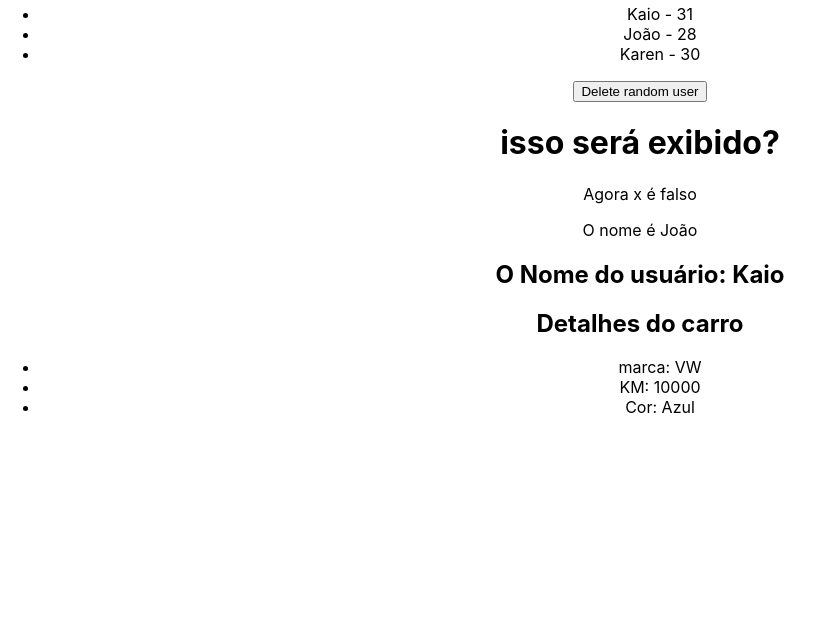
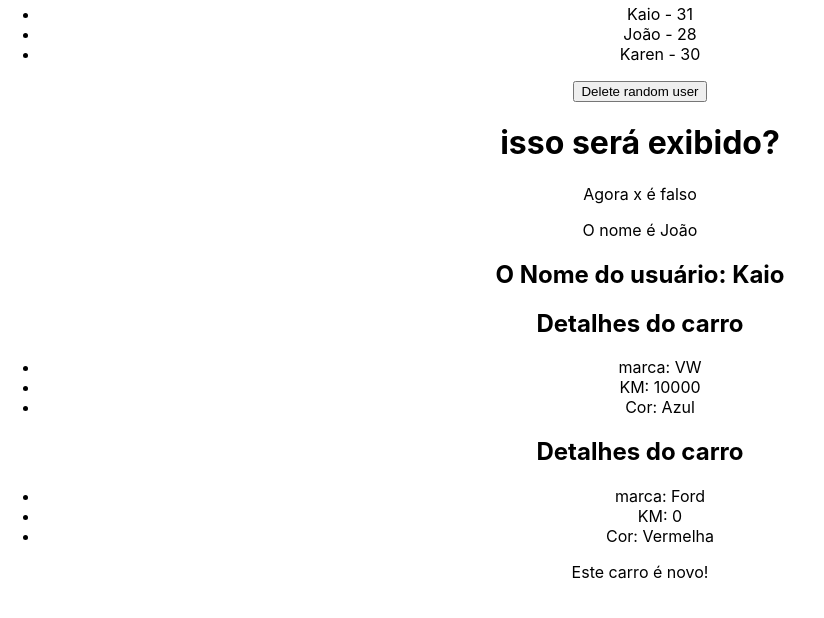
Before and after one commit to kaiotcp1/curso_react, a React (Create React App) app in the folder 3_AVANÇANDO_NO_REACT/avancando/: page / in a window 1280 px wide. Shown: the part 1148-1766 px from the top of the page, without its empty margins (0-824 px from the left). Built offline with nearby package versions, Linux system fonts and the light colour scheme.

Commit message:
Reaproveitando compenentes e teste de feature

```diff
--- a/3_AVANÇANDO_NO_REACT/avancando/src/App.js
+++ b/3_AVANÇANDO_NO_REACT/avancando/src/App.js
@@ -28,7 +28,9 @@
       {/* Props */}
       <ShowUserName name={name}/>
       {/* Destructuring */}
-      <CarDetails brand="VW" km={10000} color="Azul"/>
+      <CarDetails brand="VW" km={10000} color="Azul" newCar={false}/>
+      {/* Reaproveitando */}
+      <CarDetails brand="Ford" color="Vermelha" km ={0} newCar={true}/>
     </div>
   );
 }
--- a/3_AVANÇANDO_NO_REACT/avancando/src/components/CarDetails.js
+++ b/3_AVANÇANDO_NO_REACT/avancando/src/components/CarDetails.js
@@ -1,6 +1,6 @@
 import React from 'react'
 
-const CarDetails = ({brand, km, color}) => {
+const CarDetails = ({brand, km, color, newCar}) => {
   return (
     <div>
         <h2>Detalhes do carro</h2>
@@ -9,6 +9,7 @@
             <li>KM: {km}</li>
             <li>Cor: {color}</li>
         </ul>
+        {newCar && <p>Este carro é novo!</p>}
     </div>
   )
 }
```
